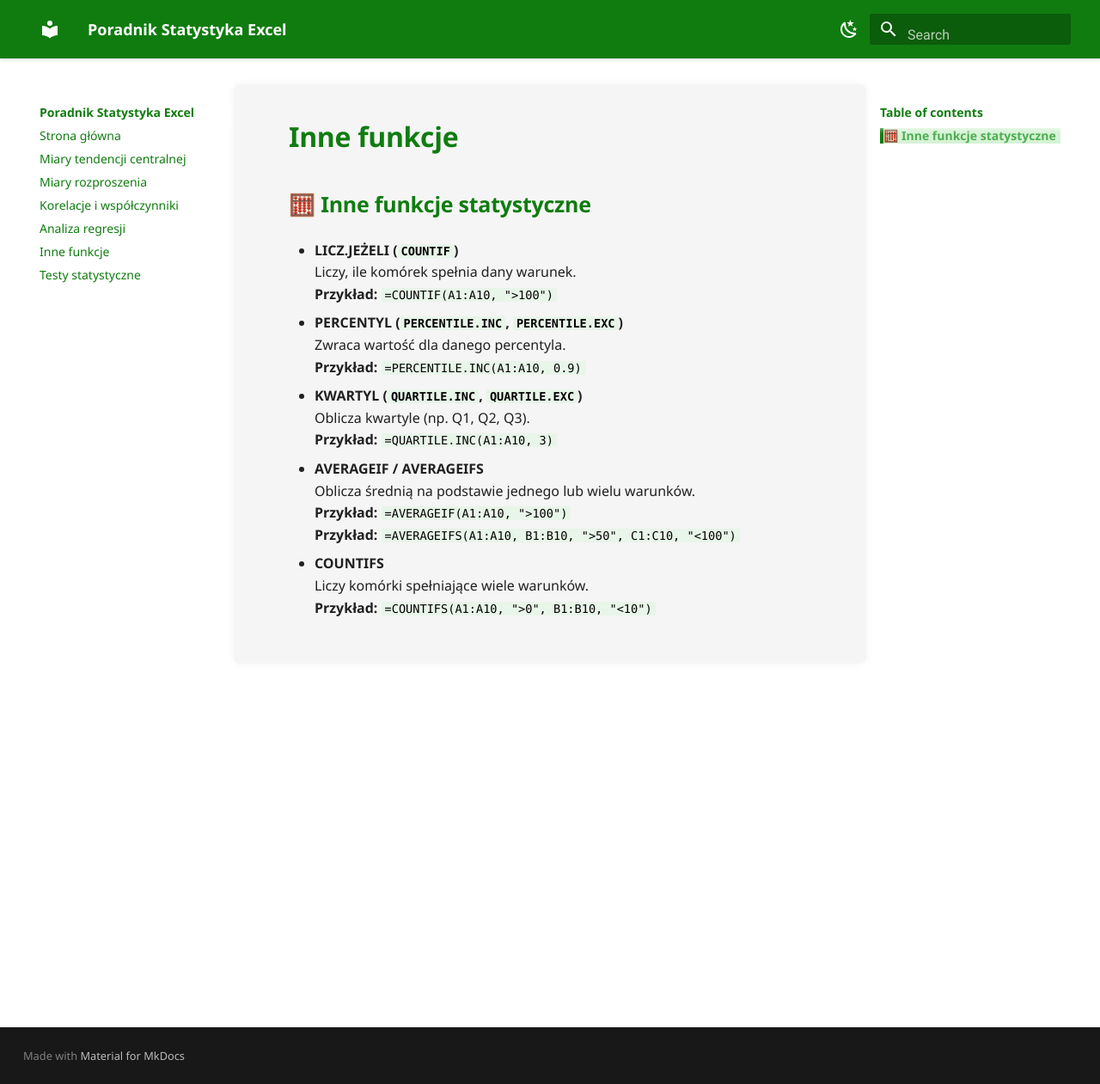
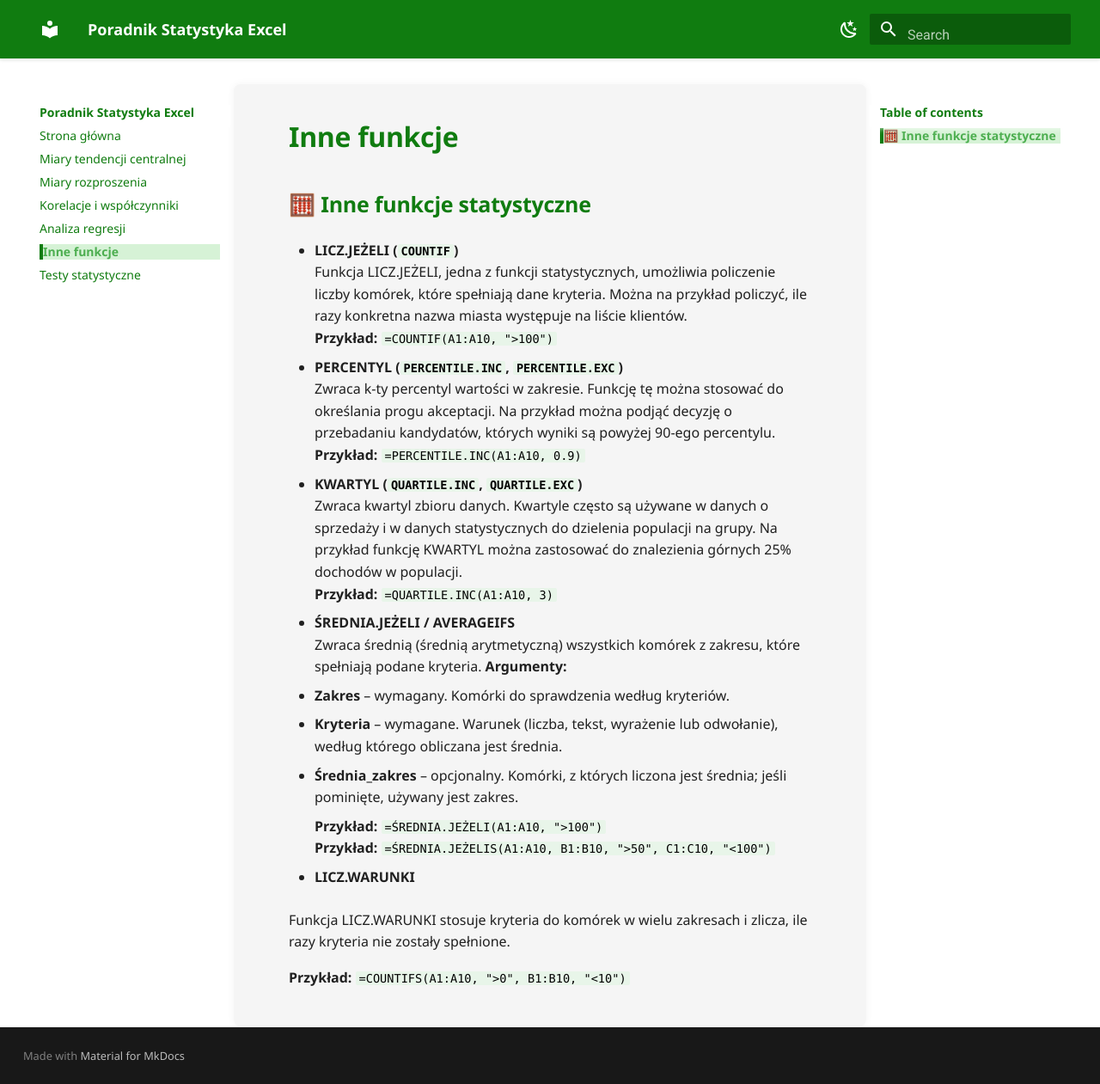
Before and after one commit to Filipek27/Projekt-na-SWPG-Produkcyjny, an MkDocs documentation site: the page built from docs/inne_funkcje.md, in a window 1280 px wide and 1261 px high. Shown: the whole window at 86% size. Built offline with MkDocs 1.6.1 and Material for MkDocs 9.7.7, drawn with Linux system fonts in a browser that asks for light colours.

Commit message:
Aktualizacja treści podstron

```diff
--- a/docs/inne_funkcje.md
+++ b/docs/inne_funkcje.md
@@ -1,22 +1,29 @@
 ## 🧮 Inne funkcje statystyczne
 
 - **LICZ.JEŻELI (`COUNTIF`)**
-  Liczy, ile komórek spełnia dany warunek.
+  Funkcja LICZ.JEŻELI, jedna z funkcji statystycznych, umożliwia policzenie liczby komórek, które spełniają dane kryteria. Można na przykład policzyć, ile razy konkretna nazwa miasta występuje na liście klientów.
   **Przykład:** `=COUNTIF(A1:A10, ">100")`
 
 - **PERCENTYL (`PERCENTILE.INC`, `PERCENTILE.EXC`)**
-  Zwraca wartość dla danego percentyla.
+  Zwraca k-ty percentyl wartości w zakresie. Funkcję tę można stosować do określania progu akceptacji. Na przykład można podjąć decyzję o przebadaniu kandydatów, których wyniki są powyżej 90-ego percentylu.
   **Przykład:** `=PERCENTILE.INC(A1:A10, 0.9)`
 
 - **KWARTYL (`QUARTILE.INC`, `QUARTILE.EXC`)**
-  Oblicza kwartyle (np. Q1, Q2, Q3).
+ Zwraca kwartyl zbioru danych. Kwartyle często są używane w danych o sprzedaży i w danych statystycznych do dzielenia populacji na grupy. Na przykład funkcję KWARTYL można zastosować do znalezienia górnych 25% dochodów w populacji.
   **Przykład:** `=QUARTILE.INC(A1:A10, 3)`
 
-- **AVERAGEIF / AVERAGEIFS**
-  Oblicza średnią na podstawie jednego lub wielu warunków.
-  **Przykład:** `=AVERAGEIF(A1:A10, ">100")`
-  **Przykład:** `=AVERAGEIFS(A1:A10, B1:B10, ">50", C1:C10, "<100")`
+- **ŚREDNIA.JEŻELI / AVERAGEIFS**
+  Zwraca średnią (średnią arytmetyczną) wszystkich komórek z zakresu, które spełniają podane kryteria.
+  **Argumenty:**
+  - **Zakres** – wymagany. Komórki do sprawdzenia według kryteriów.
+  - **Kryteria** – wymagane. Warunek (liczba, tekst, wyrażenie lub odwołanie), według którego obliczana jest średnia.
+  - **Średnia_zakres** – opcjonalny. Komórki, z których liczona jest średnia; jeśli pominięte, używany jest zakres.
 
-- **COUNTIFS**
-  Liczy komórki spełniające wiele warunków.
+    **Przykład:** `=ŚREDNIA.JEŻELI(A1:A10, ">100")`
+    **Przykład:** `=ŚREDNIA.JEŻELIS(A1:A10, B1:B10, ">50", C1:C10, "<100")`
+
+- **LICZ.WARUNKI**
+
+  Funkcja LICZ.WARUNKI stosuje kryteria do komórek w wielu zakresach i zlicza, ile razy kryteria nie zostały spełnione.
+
   **Przykład:** `=COUNTIFS(A1:A10, ">0", B1:B10, "<10")`
--- a/mkdocs.yml
+++ b/mkdocs.yml
@@ -5,7 +5,7 @@ nav:
   - Miary rozproszenia: rozproszenie.md
   - Korelacje i współczynniki: korelacje.md
   - Analiza regresji: regresja.md
-  - Inne funkcje: inne.md
+  - Inne funkcje: inne_funkcje.md
   - Testy statystyczne: testy.md
 theme:
   name: material
```
Also changed, not shown: docs/tendencja.md (+1 -4 lines), docs/testy.md (+5 -3 lines).
